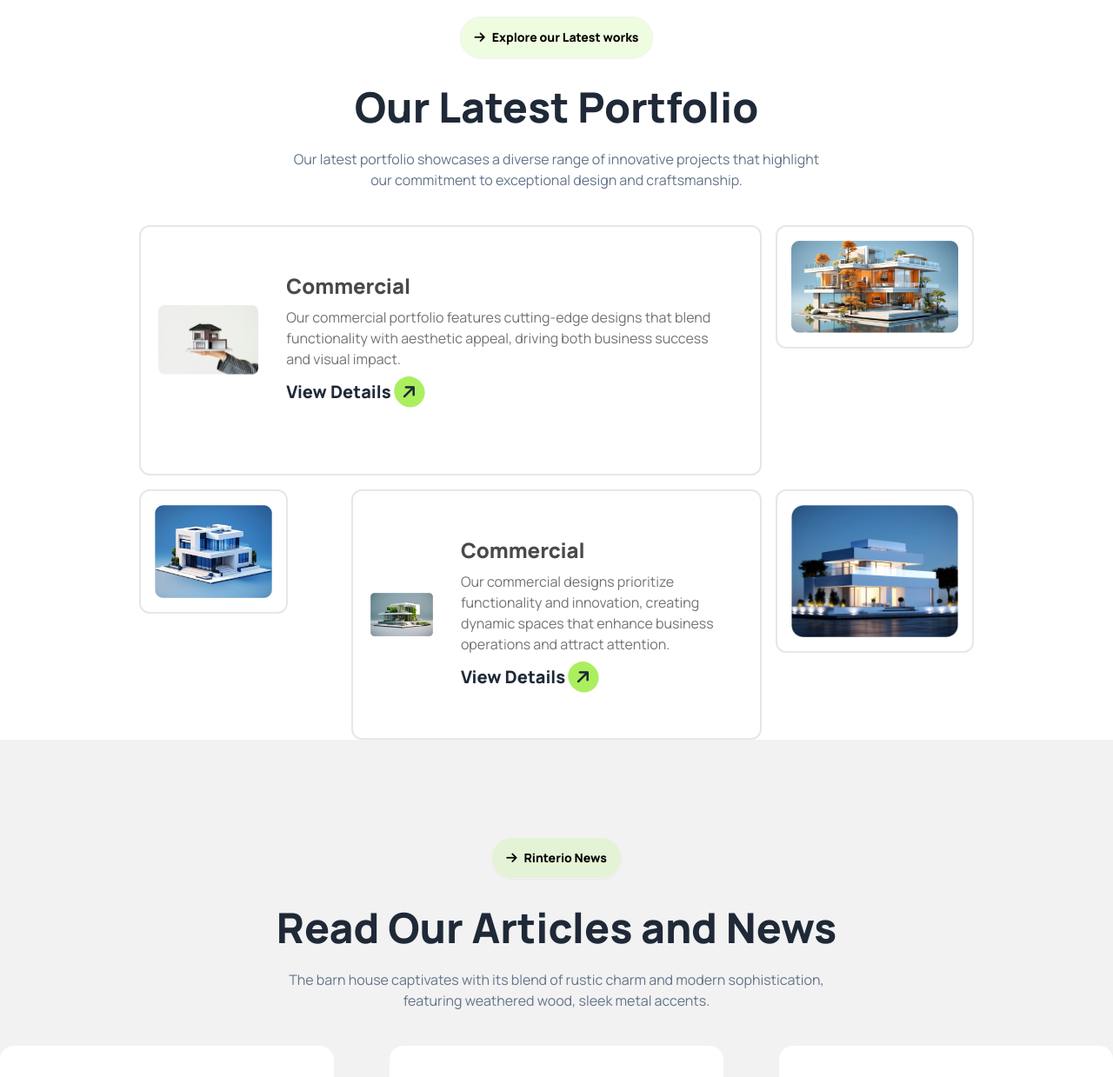
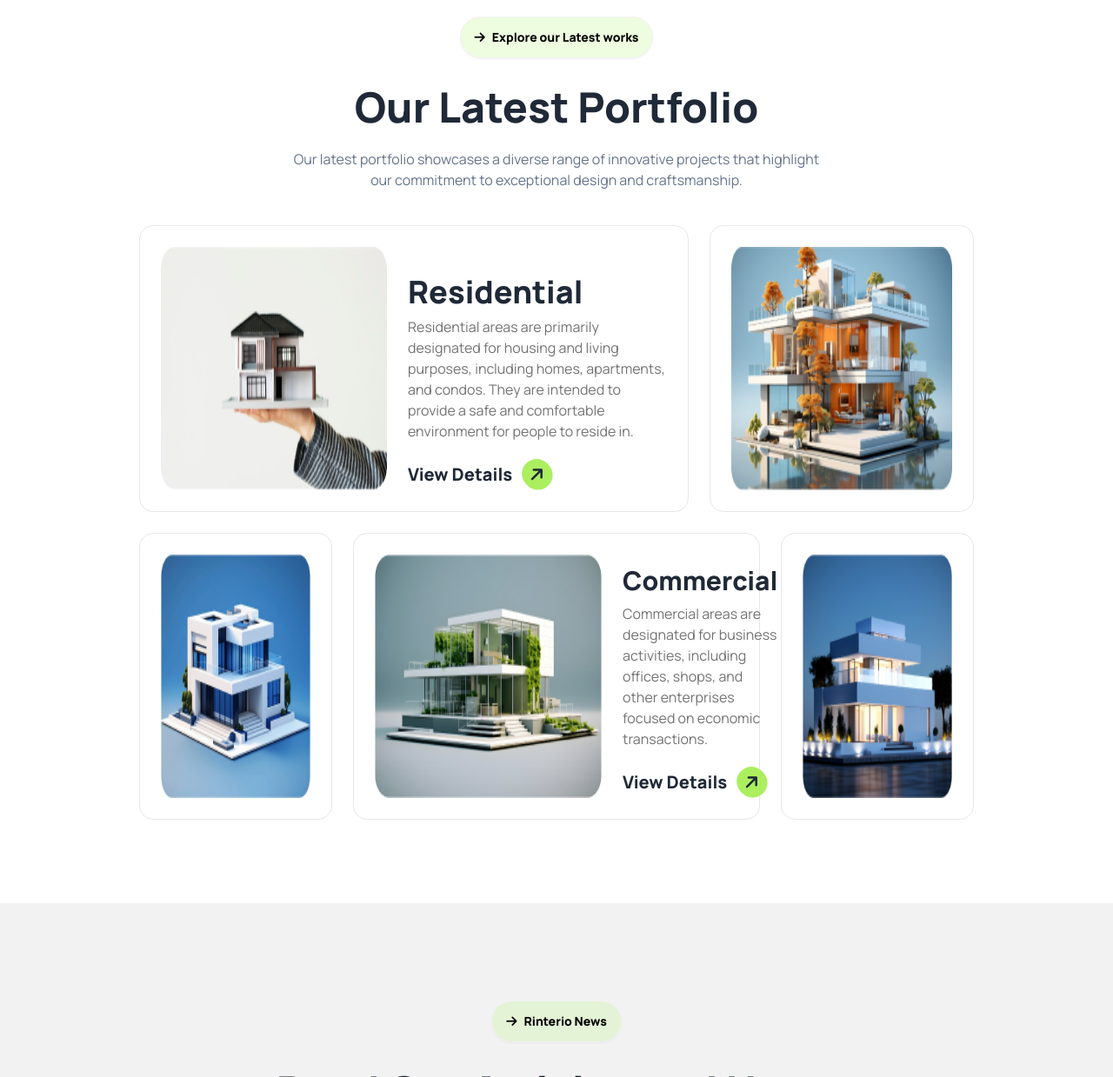
Before and after one commit to nehalmahmudrakib/my-third-assignment, a plain HTML site: page index.html in a window 1280 px wide. Shown: the part 2835-4074 px from the top of the page at 87% size. Drawn offline with nearby package versions, Linux system fonts and the light colour scheme.

Commit message:
Our Latest Portfolio done and made responsive

```diff
--- a/index.html
+++ b/index.html
@@ -290,7 +290,7 @@
                     </figure>
                     <div class="card-body mt-10">
                       <h2 class="card-title font-extrabold pt-3 text-xl">Concept</h2>
-                      <p>Our concept integrates innovative ideas with practical design to create unique and impactful solutions.</p>
+                      <p class="text-home">Our concept integrates innovative ideas with practical design to create unique and impactful solutions.</p>
                     </div>
                   </div>
 
@@ -303,7 +303,7 @@
                     </figure>
                     <div class="card-body mt-10">
                       <h2 class="card-title font-extrabold pt-3 text-xl">Design Process</h2>
-                      <p>Our design process meticulously transforms ideas into reality through careful planning and creative execution.</p>
+                      <p class="text-home">Our design process meticulously transforms ideas into reality through careful planning and creative execution.</p>
                     </div>
                   </div>
 
@@ -316,7 +316,7 @@
                     </figure>
                     <div class="card-body mt-10">
                       <h2 class="card-title font-extrabold pt-3 text-xl">Supervision</h2>
-                      <p>Our supervision ensures meticulous attention to detail and quality throughout every phase of the project.</p>
+                      <p class="text-home">Our supervision ensures meticulous attention to detail and quality throughout every phase of the project.</p>
                     </div>
                   </div>
 
@@ -329,7 +329,7 @@
                     </figure>
                     <div class="card-body mt-10">
                       <h2 class="card-title font-extrabold pt-3 text-xl">Budget Planning</h2>
-                      <p>Our budget planning aligns financial strategy with project goals to ensure efficient and cost-effective outcomes.</p>
+                      <p class="text-home">Our budget planning aligns financial strategy with project goals to ensure efficient and cost-effective outcomes.</p>
                     </div>
                   </div>
               </div>
@@ -337,7 +337,7 @@
         <!-- Our Work Process Section End Here -->
 
         <!-- Our Latest Portfolio Start Here -->
-         <section class="w-9/12 mx-auto">
+         <section class="w-9/12 mx-auto pb-24">
           <div class="hero pt-24">
             <div class="hero-content text-center">
               <div class="">
@@ -350,57 +350,48 @@
             </div>
           </div>
 
-         <div class="grid grid-rows-2 grid-cols-4 gap-4">
+          <!-- Card Content -->
+          <div class="gap-6 grid lg:grid-cols-12 sm:grid-cols-2">
+
             <!-- Card 1 -->
-           <div class=" rounded-xl border-2 p-5 col-span-3">
-            <div class="card card-side bg-base-100">
-              <figure>
-                <img
-                  src="./assets/img1.png"
-                  alt="" />
-              </figure>
-              <div class="card-body">
-                <h2 class="card-title font-extrabold text-2xl text-p ">Commercial</h2>
-                <p class="text-services">Our commercial portfolio features cutting-edge designs that blend functionality with aesthetic appeal, driving both business success and visual impact.</p>
-                <div class="card-actions justify-start">
-                  <button class="font-extrabold text-xl">View Details <i class="fa-solid fa-arrow-right -rotate-45 bg-primary rounded-full py-2 px-2"></i></button>
-                </div>
-              </div>
+            <div class="p-6 rounded-2xl lg:col-span-8 flex flex-col lg:flex-row border gap-6">
+              <img src="./assets/img1.png" alt="">
+              <div class="pt-8">
+                <h5 class="text-4xl font-extrabold pb-2">Residential </h5>
+                <p class="text-services pb-5">Residential areas are primarily designated for housing and living purposes, including homes, apartments, and condos. They are intended to provide a safe and comfortable environment for people to reside in.</p>
+                <button class="text-xl font-extrabold">View Details <i class="ml-2 fa-solid fa-arrow-right -rotate-45 bg-primary rounded-full py-2 px-2"></i></button>
               </div>
             </div>
 
               <!-- Card 2 -->
-           <div>
-            <img class="border-2 p-4 rounded-xl" src="./assets/img2.png" alt="">
+            <div class="p-6 lg:col-span-4 border rounded-2xl ">
+              <img class="w-full h-full" src="./assets/img2.png" alt="">
             </div>
 
             <!-- Card 3 -->
-           <div class="w-3/4">
-            <img class="border-2 p-4 rounded-xl w-full" src="./assets/img3.png" alt="">
+            <div class="p-6 lg:col-span-3 border rounded-2xl">
+              <img class="w-full h-full" src="./assets/img3.png" alt="">
             </div>
 
             <!-- Card 4 -->
-           <div class=" rounded-xl border-2 p-5 col-span-2">
-            <div class="card card-side bg-base-100">
-              <figure>
-                <img
-                  src="./assets/img4.png"
-                  alt="Movie" />
-              </figure>
-              <div class="card-body">
-                <h2 class="card-title font-extrabold text-2xl text-p ">Commercial</h2>
-                <p class="text-services">Our commercial designs prioritize functionality and innovation, creating dynamic spaces that enhance business operations and attract attention.</p>
-                <div class="card-actions justify-start">
-                  <button class="font-extrabold text-xl">View Details <i class="fa-solid fa-arrow-right -rotate-45 bg-primary rounded-full py-2 px-2"></i></button>
-                </div>
-              </div>
+            <div class="p-6 rounded-2xl lg:col-span-6 flex flex-col lg:flex-row border gap-6">
+              <img src="./assets/img4.png" alt="">
+              <div class="pt-3">
+                <h5 class="text-3xl font-extrabold pb-2">Commercial </h5>
+                <p class="text-services pb-5">Commercial areas are designated for business activities, including offices, shops, and other enterprises focused on economic transactions.</p>
+                <button class="text-xl font-extrabold">View Details <i class="ml-2 fa-solid fa-arrow-right -rotate-45 bg-primary rounded-full py-2 px-2"></i></button>
               </div>
             </div>
 
             <!-- Card 5 -->
-          <div>
-            <img class="border-2 p-4 rounded-xl" src="./assets/img5.png" alt="">
+            <div class="p-6 rounded-2xl lg:col-span-3 border">
+              <img class="w-full h-full" src="./assets/img5.png" alt="">
             </div>
+
+            <div class="p-6 lg:col-span-3 border rounded-2xl lg:hidden">
+              <img class="w-full h-full" src="./assets/img3.png" alt="">
+            </div>
+
           </div>
          </section>
          <!-- Our Latest Portfolio End Here -->
@@ -422,7 +413,7 @@
             </div>
             <!-- Card Content -->
 
-            <div class="lg:flex flex flex-col lg:flex-row justify-center gap-4 lg:gap-16  lg:w-full w-11/12 mx-auto lg:mx-0">
+            <div class="flex flex-col lg:flex-row justify-center gap-4 lg:gap-16  lg:w-full w-11/12 mx-auto lg:mx-0">
 
               <!-- Card 1 -->
               <div class="card bg-base-100 w-96 pt-10">
```
Lines whose indentation alone changed are shown as unchanged.
